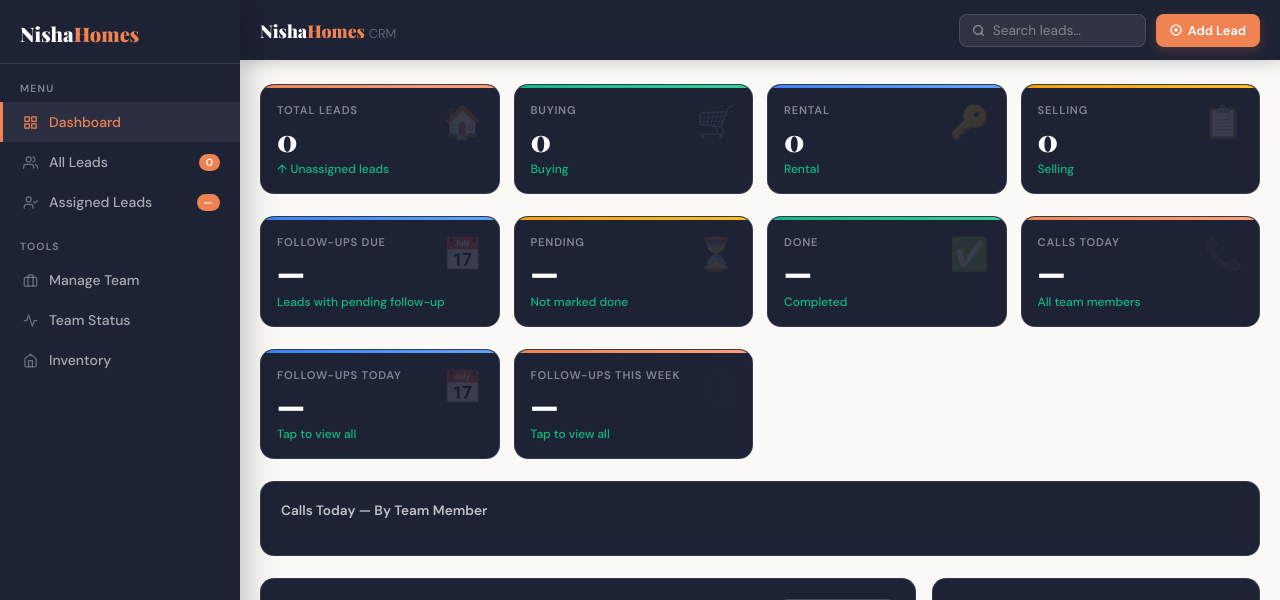
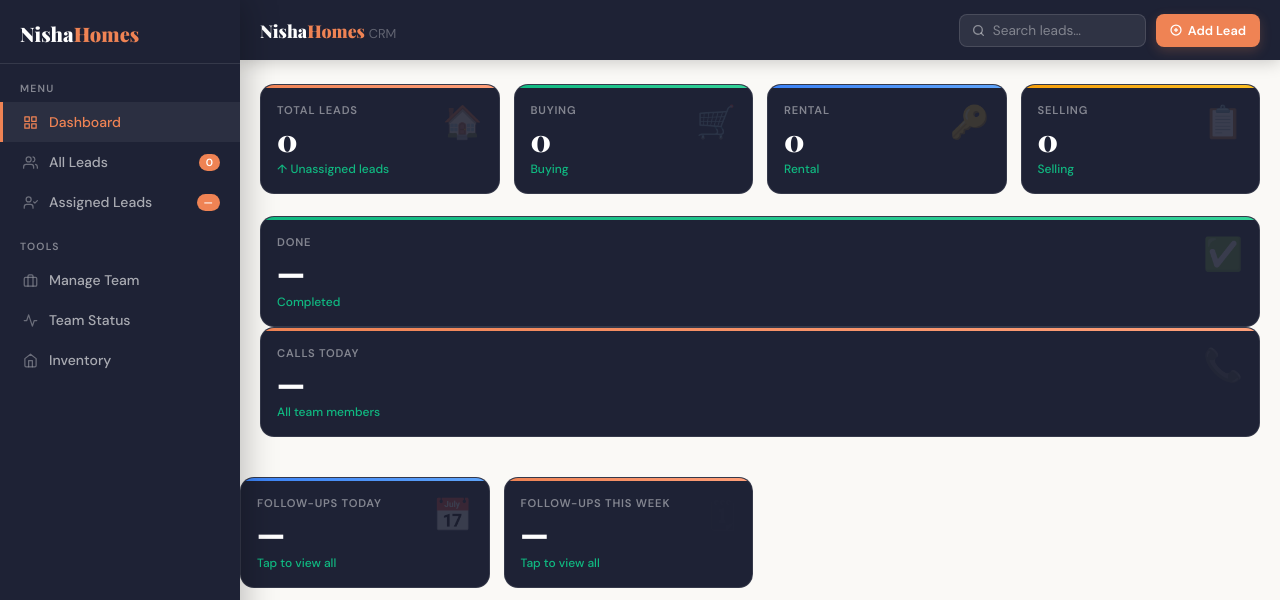
Before and after one commit to bhuvnesh6/nishahomes, a Flask app: page /admin in a window 1280 px wide. Shown: the top 600 px of the page. Run offline with Flask 3, Linux system fonts and the light colour scheme; the visitor is signed in with stand-in values (Sample User, id 1).

Commit message:
thoda change

```diff
--- a/templates/admin.html
+++ b/templates/admin.html
@@ -1117,20 +1117,9 @@ button{font-family:inherit;cursor:pointer;border:none;background:none}
         </div>
       </div>
 
-      <div class="stats-row anim anim-2" style="margin-bottom:22px;">
-        <div class="stat-card blue">
-          <div class="stat-label">Follow-ups Due</div>
-          <div class="stat-value" id="dashFollowup">—</div>
-          <div class="stat-change">Leads with pending follow-up</div>
-          <div class="stat-icon">📅</div>
-        </div>
-
-        <div class="stat-card warm">
-          <div class="stat-label">Pending</div>
-          <div class="stat-value" id="dashPending">—</div>
-          <div class="stat-change">Not marked done</div>
-          <div class="stat-icon">⏳</div>
-        </div>
+
+
+
         <div class="stat-card green">
           <div class="stat-label">Done</div>
           <div class="stat-value" id="dashDone">—</div>
```
